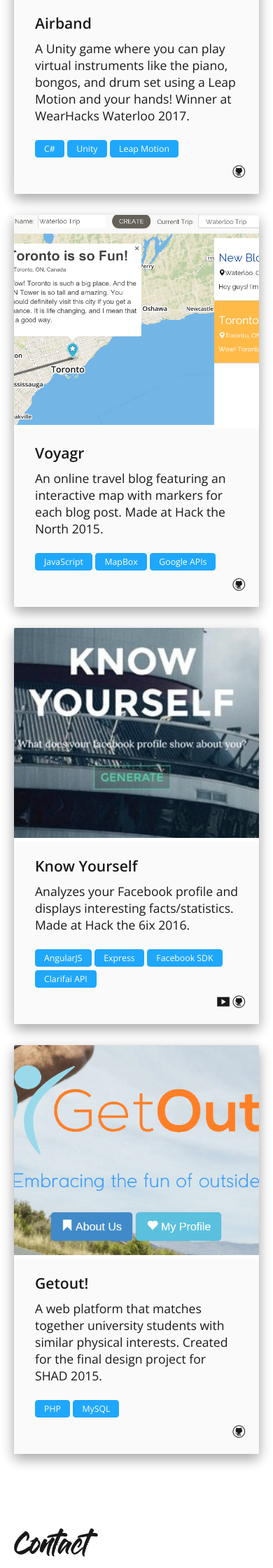
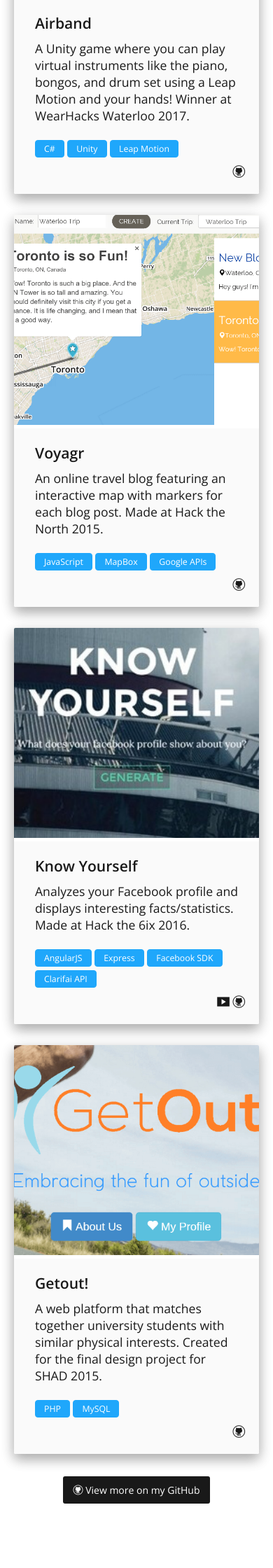
Before and after one commit to luoyang9/luoyang9.github.io, a PHP site: page / in a window 390 px wide. Shown: the part 3800-6040 px from the top of the page at 70% size. Run offline with PHP 8.4, Linux system fonts and the light colour scheme; style sheets or scripts are compiled from the project's sources; some libraries are stand-ins or nearby versions.

Commit message:
project more btn and mobile optimizations

```diff
--- a/css/base.scss
+++ b/css/base.scss
@@ -17,7 +17,6 @@ html, body {
 
 a {
 	color: $primary-color;
-	font-weight: 600;
 	cursor: pointer;
 
 	&:hover {
--- a/css/main.scss
+++ b/css/main.scss
@@ -146,6 +146,10 @@
 	width: 60%;
 	margin: 0 auto;
 	padding: 30px 0;
+
+	a {
+		font-weight: 600;
+	}
 
 	h1 {
 		font-size: 1.9em;
@@ -420,6 +424,33 @@
 	@media screen and (max-width: 780px) {
 		width: 100%;
 	}
+
+	.project-more {
+		margin: 40px 0;
+		text-align: center;
+
+		a {
+			color: white;
+			background-color: $primary-color;
+			border: 0px solid $primary-color;
+			border-radius: 3px;
+			padding: 14px 18px;
+			text-decoration: none;
+			transition: background-color 0.2s;
+
+			&:hover {
+				background-color: $primary-accent;
+			}
+		}
+
+		@media screen and (max-width: 780px) {
+			a {
+				font-size: 14px;
+				padding: 10px 15px;
+			}
+		}
+
+	}
 }
 
 .contact {
@@ -462,12 +493,18 @@
 					background-color: $primary-accent;
 				}
 			}
-	}
+		}
 	}
 
 
 	@media screen and (max-width: 780px) {
 		width: 100%;
+
+		.contact-info {
+			p {
+				margin: 3px 0;
+			}
+		}
 	}
 }
 
--- a/index.html
+++ b/index.html
@@ -72,25 +72,25 @@
 		<div class="profile-pic-container">
 			<div data-image="img/profile.jpg" class="profile-pic preload"></div>
 			<div class="contact-links">
-				<a href="mailto:luoyang9@gmail.com">
+				<a target="_blank" href="mailto:luoyang9@gmail.com">
 					<span class="contact-container">
 						<i class="el el-envelope"></i>
 						<p class="contact-name">Email</p>
 					</span>
 				</a>
-				<a href="https://www.github.com/luoyang9">
+				<a target="_blank" href="https://www.github.com/luoyang9">
 					<span class="contact-container">
 						<i class="el el-github"></i>
 						<p class="contact-name">GitHub</p>
 					</span>
 				</a>
-				<a href="https:ca.linkedin.com/in/luoyang9">
+				<a target="_blank" href="https:ca.linkedin.com/in/luoyang9">
 					<span class="contact-container">
 						<i class="el el-linkedin"></i>
 						<p class="contact-name">LinkedIn</p>
 					</span>
 				</a>
-				<a href="/files/resume.pdf">
+				<a target="_blank" href="/files/resume.pdf">
 					<span class="contact-container">
 						<i class="el el-file"></i>
 						<p class="contact-name">Resume</p>
@@ -256,6 +256,9 @@
 					</div>
 				</div>
 			</div>
+			<div class="project-more">
+				<a target="_blank" href="https://www.github.com/luoyang9"><i class="el el-github"></i> View more on my GitHub</a>
+			</div>
 		</div>
 		<div class="contact">
 			<h1>Contact</h1>
```
